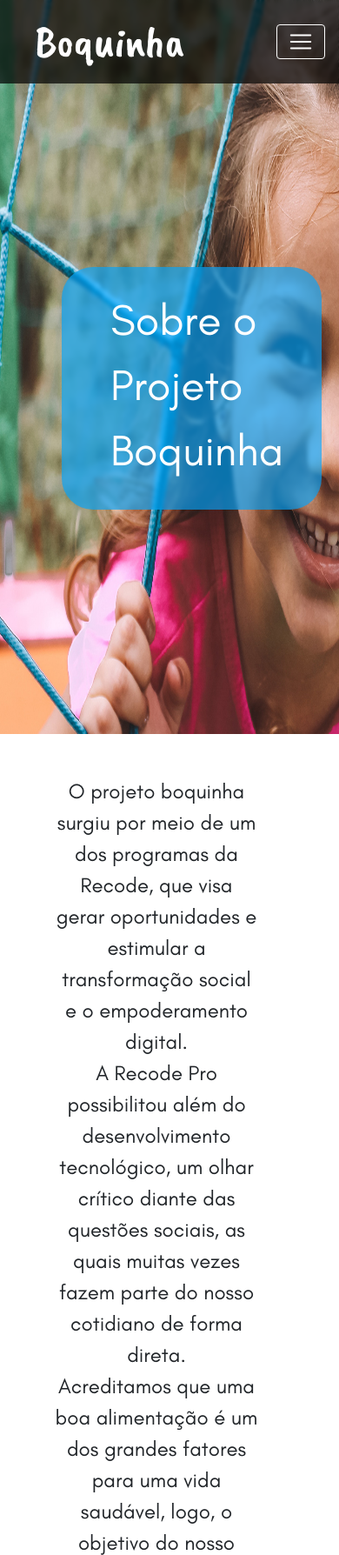
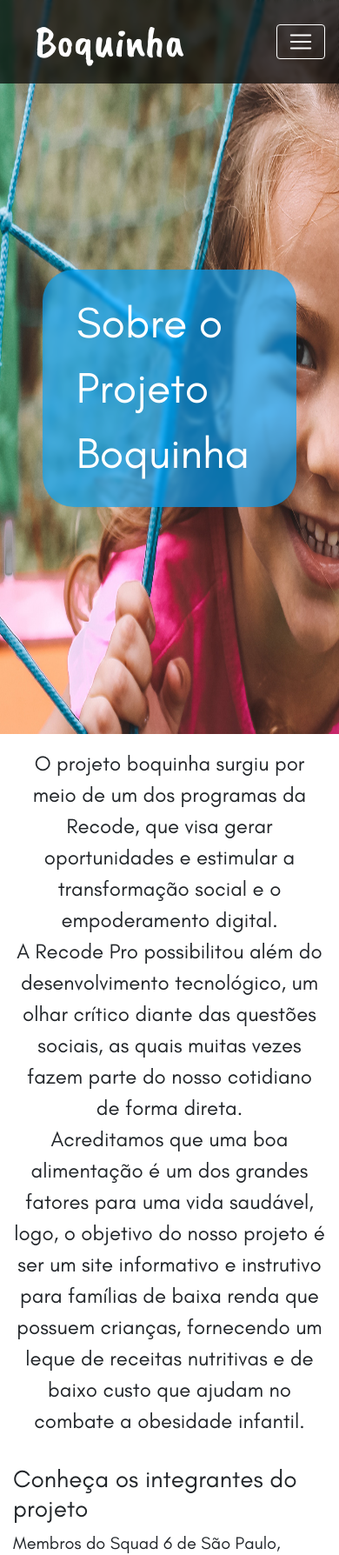
Before and after one commit to SaraLealLima/ProjetoSquad, a PHP site: page /sobre.php in a window 390 px wide. Shown: the top 1788 px of the page at 87% size. Run offline with PHP 8.4, Linux system fonts and the light colour scheme.

Commit message:
Correções na página sobre

```diff
--- a/ProjetoBoquinha/sobre.php
+++ b/ProjetoBoquinha/sobre.php
@@ -21,16 +21,16 @@
 
     <main>
         <section class="container-fluid sobre-imagem image-responsive vh-100 section-1">
-            <div class="row">
-                <div class="card-azul col-12 mt-5">
-                    <div class="card-titulo">Sobre o Projeto Boquinha </div>
+            <div class="row justify-content-center">
+                <div class="card-azul col-sm-8 col-9 mt-5">
+                    <div class="card-titulo p-4">Sobre o Projeto Boquinha </div>
                 </div>
             </div>
         </section>
 
         <section class="container-fluid section-2">
-            <div class="row col-12">
-                <div class="col-xs-12 m-5 p-sm-5 text-center texto-sobre">
+            <div class="row">
+                <div class="col-xs-12 m-sm-5 p-sm-5 m-3 text-center texto-sobre">
                     <p>O projeto boquinha surgiu por meio de um dos programas da Recode, que visa gerar oportunidades e estimular a transformação social e o empoderamento  digital. <br> A Recode Pro possibilitou além do desenvolvimento tecnológico, um olhar crítico diante das questões sociais, as quais muitas vezes fazem parte do nosso cotidiano de forma direta.  <br>
                     Acreditamos que uma boa alimentação é um dos grandes fatores para uma vida saudável, logo, o objetivo do nosso projeto é ser um site informativo e instrutivo para famílias de baixa renda que possuem crianças, fornecendo um leque de receitas nutritivas e de baixo custo que ajudam no combate a obesidade infantil.
                     </p>
@@ -40,12 +40,12 @@
 
         <section class="container-fluid section-3">
             <div class="row justify-content-center">
-                <div class="col-sm-11 justify-content-center">
+                <div class="col-sm-11">
                     <h3>Conheça os integrantes do projeto</h3>
                     <p class="lead">Membros do Squad 6 de São Paulo, responsáveis por idealizar e desenvolver o Boquinha</p><br>
 
-                    <div class="card-deck mb-5">
-                        <div class="card border-success" style="width: 18rem;">
+                    <div class="card-deck row mb-5 justify-content-center">
+                        <div class="card col-8 col-sm-2 px-0 mx2 border-success">
                             <img class="card-img-top" src="./images/integranteCosmo" alt="Cosmo Amaro">
                             <div class="card-body">
                                 <h5 class="card-title">Cosmo Amaro</h5>
@@ -54,7 +54,7 @@
                             </div>
                         </div>
 
-                        <div class="card border-danger" style="width: 18rem;">
+                        <div class="card col-8 col-sm-2 px-0 mx-2 border-danger">
                             <img class="card-img-top" src="./images/integranteDiego" alt="Diego Carmo">
                             <div class="card-body">
                                 <h5 class="card-title">Diego Carmo</h5>
@@ -63,7 +63,7 @@
                             </div>
                         </div>
 
-                        <div class="card border-primary" style="width: 18rem;">
+                        <div class="card col-8 col-sm-2 px-0 mx-2 border-primary">
                             <img class="card-img-top" src="./images/integranteRafael" alt="Rafael Amaral">
                             <div class="card-body">
                                 <h5 class="card-title">Rafael Amaral</h5>
@@ -72,7 +72,7 @@
                             </div>
                         </div>
 
-                        <div class="card border-success" style="width: 18rem;">
+                        <div class="card col-8 col-sm-2 px-0 mx-2 border-success">
                             <img class="card-img-top" src="./images/integranteSamanta" alt="Samanta Antonio">
                             <div class="card-body">
                                 <h5 class="card-title">Samanta Antonio</h5>
@@ -81,7 +81,7 @@
                             </div>
                         </div>
 
-                        <div class="card border-danger" style="width: 18rem;">
+                        <div class="card col-8 col-sm-2 px-0 mx-2 border-danger">
                             <img class="card-img-top" src="./images/integranteSara" alt="Sara Leal Lima">
                             <div class="card-body">
                                 <h5 class="card-title">Sara Leal Lima</h5>
@@ -90,7 +90,7 @@
                             </div>
                         </div>
 
-                        <div class="card border-primary" style="width: 18rem;">
+                        <div class="card col-8 col-sm-2 px-0 mx-2 border-primary">
                             <img class="card-img-top" src="./images/integranteVinicius" alt="Vinicius Brito">
                             <div class="card-body">
                                 <h5 class="card-title">Vinicius Brito</h5>
@@ -103,7 +103,7 @@
             </div>
         </section>
 
-        <section class="container-fluid section-4">
+        <section class="container-fluid section-4 my-5">
             <div class="row justify-content-center">
                 <div class="col-sm-11 justify-content-center">
                     <h3>Conheça os parceiros do projeto boquinha</h3>
--- a/ProjetoBoquinha/stylesSobre.css
+++ b/ProjetoBoquinha/stylesSobre.css
@@ -13,7 +13,6 @@
 
 .section-1 {
 	display: flex;
-	padding: 86px;
 	align-items: center;
 	height: 110vh;
 	width: 100%;
@@ -25,9 +24,7 @@
 	background-color: rgba(0, 166, 255, 0.644);
 	border-radius: 36px;
 	border: none;
-	padding: 24px 44px 30px 44px;
-    max-width: 540px;
-    min-width: 200px;
+	/* padding: 24px 44px 30px 44px; */
 }
 
 .card-titulo {
```
